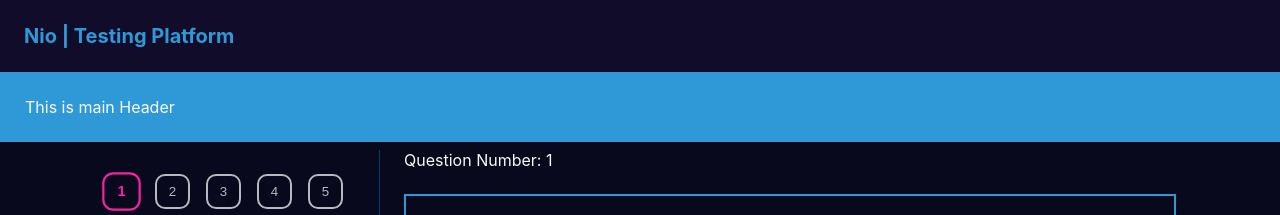
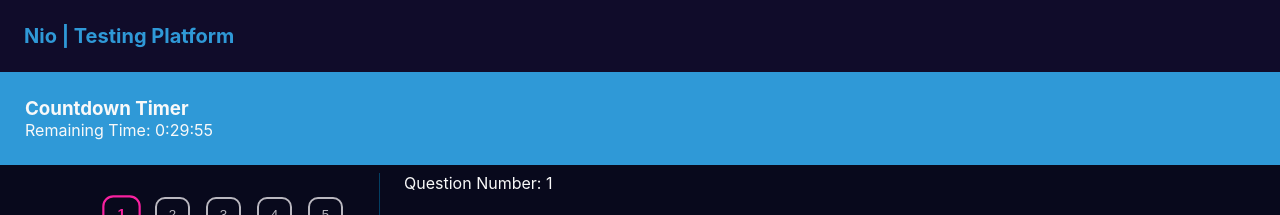
Before and after one commit to booi-dev/test-platform, a React (Create React App) app: page / in a window 1280 px wide. Shown: the top 215 px of the page. Built offline with nearby package versions, Linux system fonts and the light colour scheme.

Commit message:
Create timer

```diff
--- /dev/null
+++ b/src/components/timer/Timer.js
@@ -0,0 +1,31 @@
+import React, { useState, useEffect } from 'react';
+
+const Timer = ({ initialHours }) => {
+    const [remainingTime, setRemainingTime] = useState(initialHours * 3600); // Convert hours to seconds
+
+    useEffect(() => {
+        const timer = setInterval(() => {
+            setRemainingTime(prevTime => prevTime - 1);
+        }, 1000);
+
+        return () => clearInterval(timer); // Clean up the timer on component unmount
+
+    }, []);
+
+    const formatTime = time => {
+        const hours = Math.floor(time / 3600);
+        const minutes = Math.floor((time % 3600) / 60);
+        const seconds = time % 60;
+
+        return `${hours}:${minutes}:${seconds}`;
+    };
+
+    return (
+        <div>
+            <h3>Countdown Timer</h3>
+            <p>Remaining Time: {formatTime(remainingTime)}</p>
+        </div>
+    );
+};
+
+export default Timer;
--- a/src/index.css
+++ b/src/index.css
@@ -17,3 +17,7 @@ code {
   font-family: source-code-pro, Menlo, Monaco, Consolas, "Courier New",
     monospace;
 }
+
+button {
+  cursor: pointer;
+}
--- a/src/layouts/header/MainHeader.js
+++ b/src/layouts/header/MainHeader.js
@@ -1,10 +1,14 @@
 import React from 'react';
+
+import Timer from '../../components/timer/Timer';
 
 import './main-header.css'
 
 function MainHeader() {
     return (
-        <div className='main-header'>This is main Header</div>
+        <div className='main-header'>
+            <Timer initialHours={.5} />
+        </div>
     )
 }
 
```
